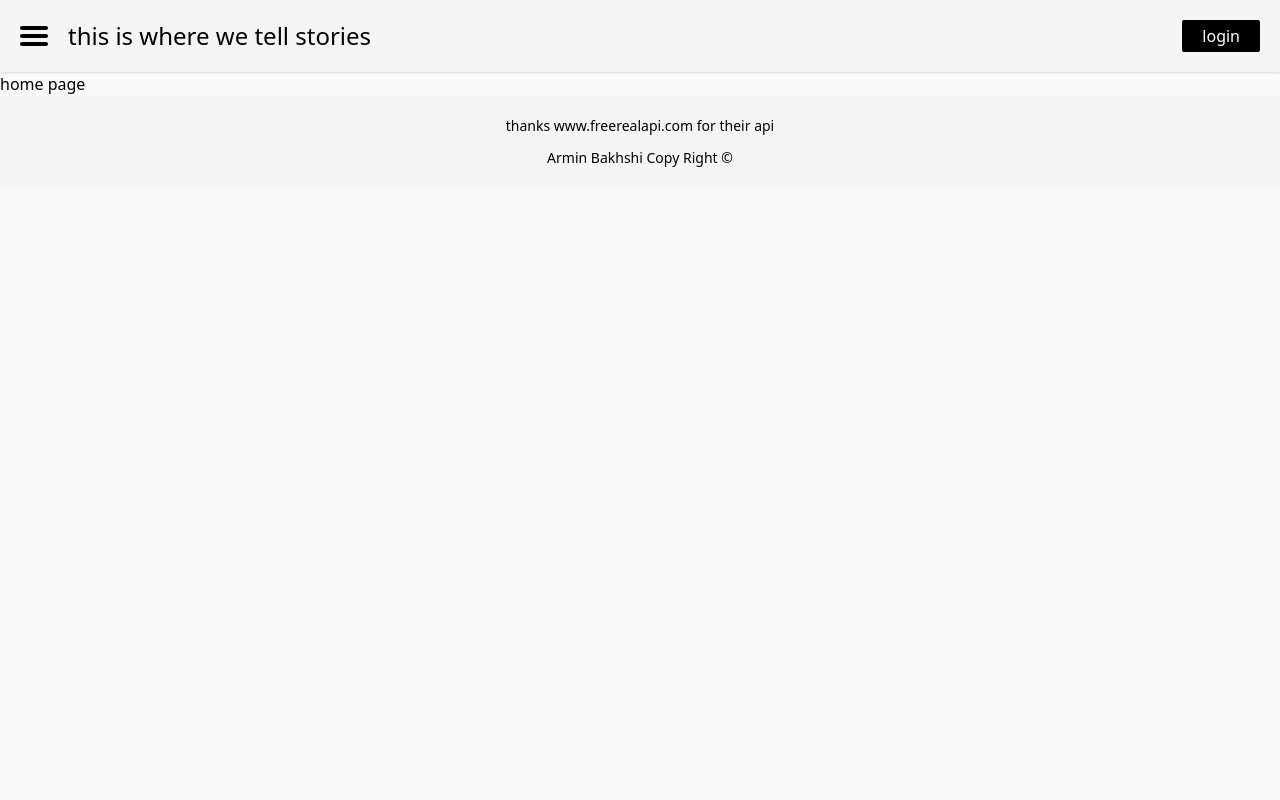
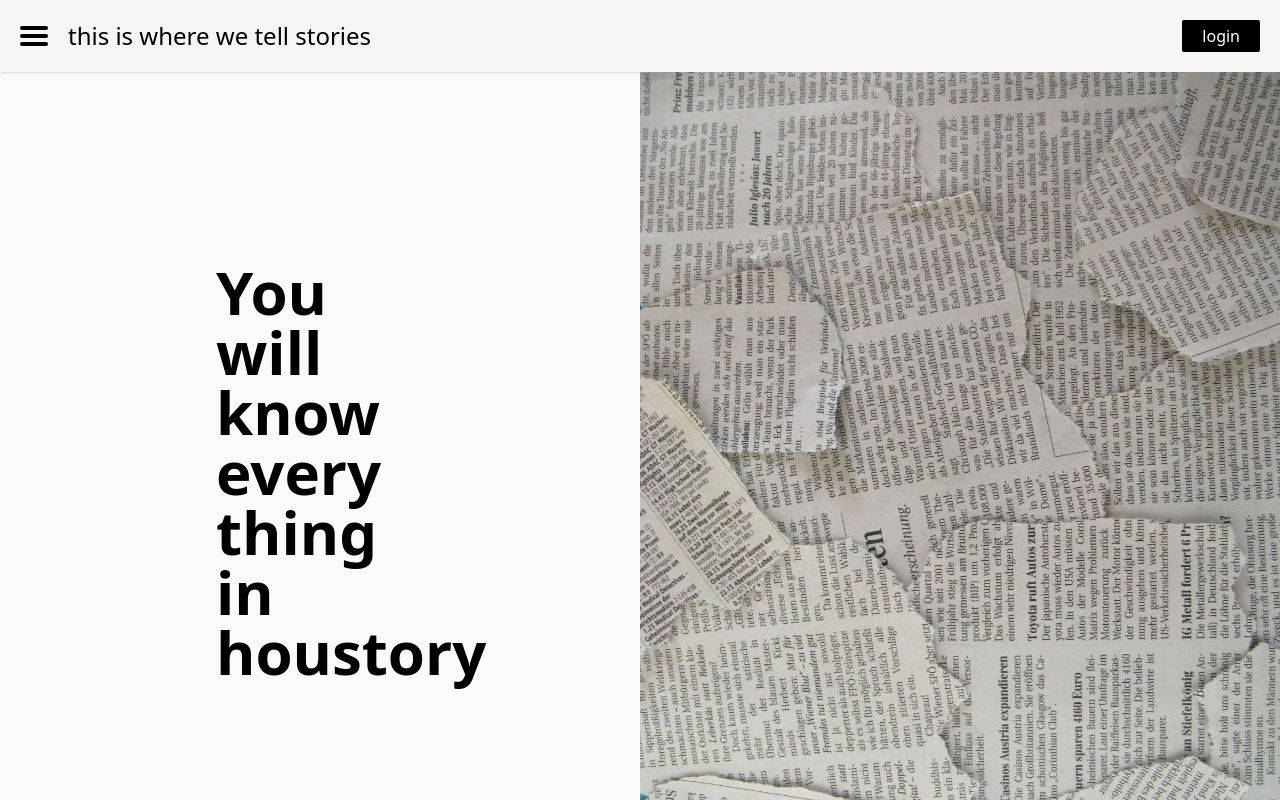
Before and after one commit to armin-bkh/houstory-next-app, a Next.js app: page / in a window 1280 px wide. Shown: the top 800 px of the page. Built offline with nearby package versions, Linux system fonts and the light colour scheme.

Commit message:
jumbotron section in homepage

```diff
--- a/components/Footer/Footer.jsx
+++ b/components/Footer/Footer.jsx
@@ -3,7 +3,7 @@ const Footer = () => {
     <footer className="flex flex-col justify-center items-center bg-neutral-100 py-5 text-sm">
       <p className="mb-3">
         thanks{" "}
-        <a target="_blank" href="https://www.freerealapi.com">
+        <a className="text-blue-500" target="_blank" href="https://www.freerealapi.com">
           www.freerealapi.com
         </a>{" "}
         for their api
--- a/components/Header/Header.jsx
+++ b/components/Header/Header.jsx
@@ -12,12 +12,12 @@ const Header = () => {
         >
           <div
             className={`w-7 h-1 rounded-sm ${
-              isShow ? "bg-white" : "bg-black"
+              isShow ? "bg-white w-6" : "bg-black"
             } transition-all`}
           ></div>
           <div
             className={`w-7 h-1 rounded-sm ${
-              isShow ? "bg-white" : "bg-black"
+              isShow ? "bg-white w-5" : "bg-black"
             } my-1 transition-all`}
           ></div>
           <div
@@ -29,7 +29,11 @@ const Header = () => {
         <h1 className="ml-5 text-lg md:text-2xl">
           this is where we tell stories
         </h1>
-        <button className="ml-auto hidden md:block bg-black px-3 md:px-5 py-1 rounded-sm text-white">
+        <button
+          className="ml-auto hidden md:block bg-black px-3
+         md:px-5 py-1 rounded-sm text-white hover:outline-offset-2
+          outline-2 hover:outline hover:outline-black"
+        >
           login
         </button>
       </header>
--- a/pages/_app.js
+++ b/pages/_app.js
@@ -1,11 +1,18 @@
 import Layout from "layout/Layout";
+import Head from "next/head";
 import "styles/globals.css";
 
 function MyApp({ Component, pageProps }) {
   return (
-    <Layout>
-      <Component {...pageProps} />
-    </Layout>
+    <>
+      <Head>
+        <title>houstory</title>
+        <meta name="description" content="blog website for your reading time" />
+      </Head>
+      <Layout>
+        <Component {...pageProps} />
+      </Layout>
+    </>
   );
 }
 
--- a/pages/index.js
+++ b/pages/index.js
@@ -1,9 +1,20 @@
-import Header from "components/Header/Header";
+import Head from "next/head";
+import Image from "next/image";
 
 export default function Home() {
   return (
     <>
-    home page
+      <Head>
+        <title>houstory: home</title>
+      </Head>
+      <main className="grid grid-cols-1 md:grid-cols-2 h-screen">
+        <div className="flex justify-center items-center">
+          <h1 className="w-52 text-5xl md:text-6xl font-bold">You will know every thing in houstory</h1>
+        </div>
+        <div className="relative hidden md:block">
+          <Image src="/images/newspaper.jpeg" layout="fill" />
+        </div>
+      </main>
     </>
   );
 }
```
Also changed, not shown: public/images/newspaper.jpeg (added).
